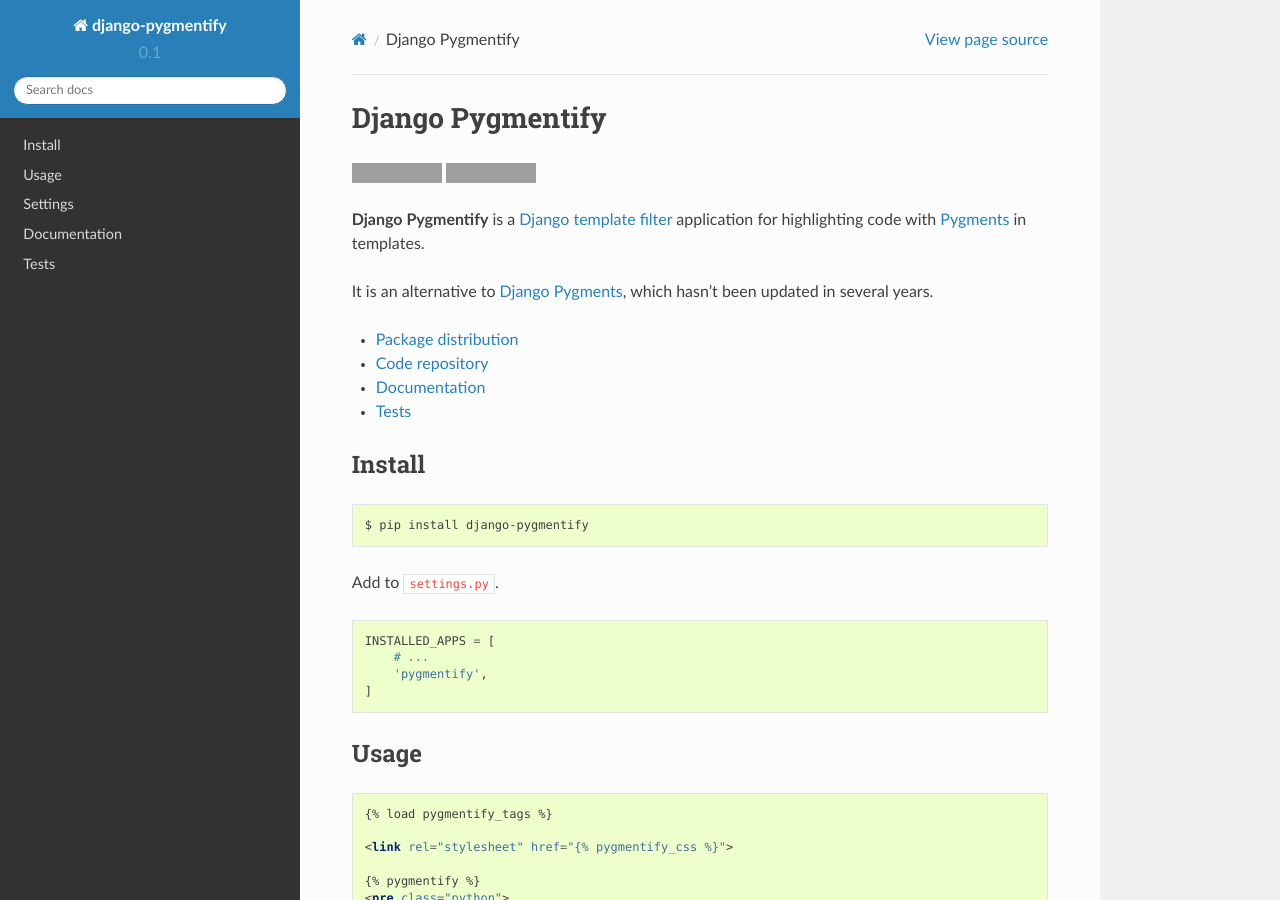
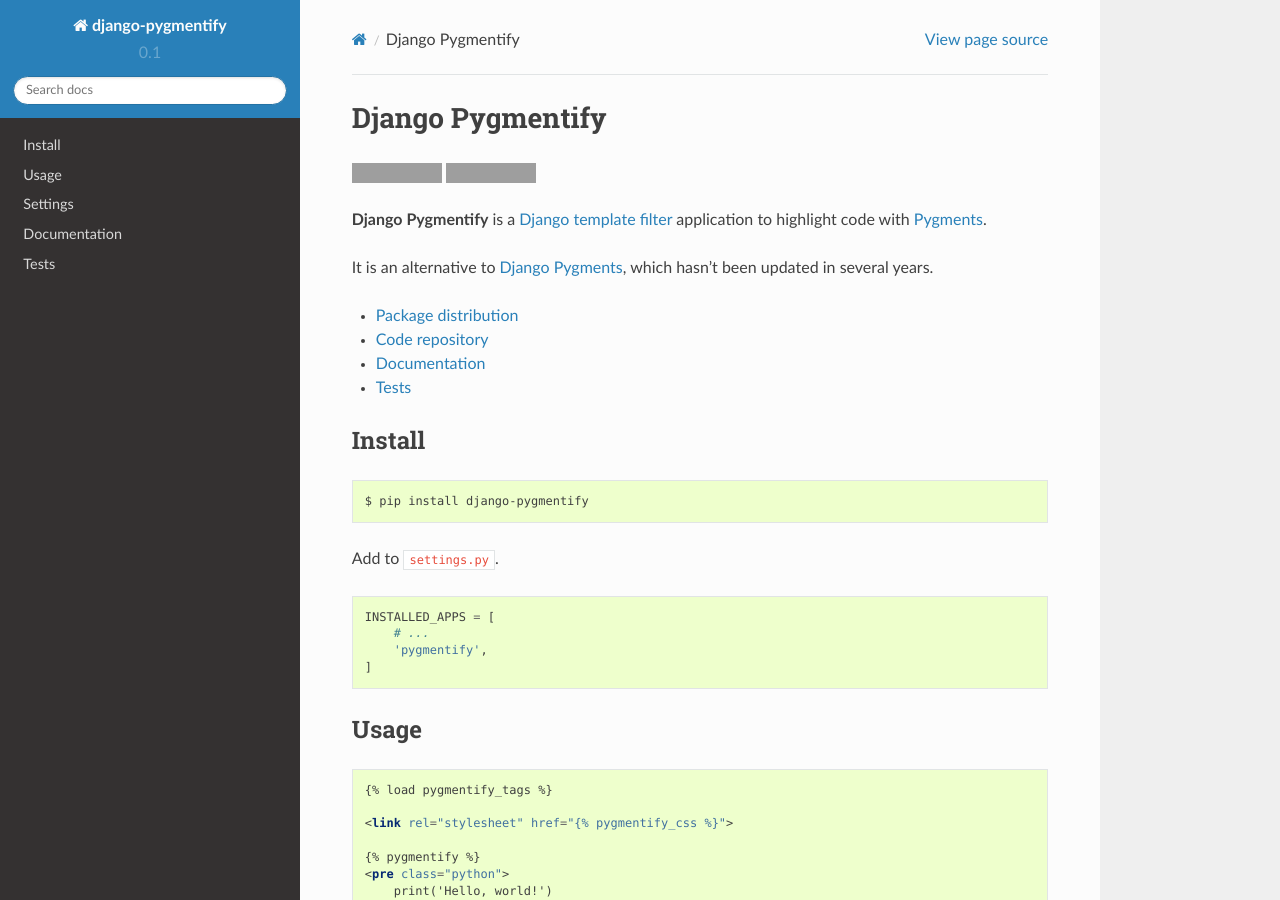
Before and after one commit to richardcornish/django-pygmentify, a Sphinx documentation site: the page built from docs/index.rst, in a window 1280 px wide and 900 px high. Built offline with Sphinx 7.4.7 and the Read the Docs theme 2.0.0, drawn with Linux system fonts in a browser that asks for light colours; grey boxes are pictures that could not be loaded.

Commit message:
Few edits

```diff
--- a/README.rst
+++ b/README.rst
@@ -11,7 +11,7 @@
    https://travis-ci.org/richardcornish/django-pygmentify.svg?branch=master
 .. _Build status: https://travis-ci.org/richardcornish/django-pygmentify
 
-**Django Pygmentify** is a `Django template filter <https://docs.djangoproject.com/en/1.10/howto/custom-template-tags/>`_ application for highlighting code with `Pygments <http://pygments.org/>`_ in templates.
+**Django Pygmentify** is a `Django template filter <https://docs.djangoproject.com/en/1.10/howto/custom-template-tags/>`_ application to highlight code with `Pygments <http://pygments.org/>`_.
 
 It is an alternative to `Django Pygments <https://github.com/od-eon/django-pygments>`_, which hasn't been updated in several years.
 
--- a/docs/index.rst
+++ b/docs/index.rst
@@ -14,7 +14,7 @@
    https://travis-ci.org/richardcornish/django-pygmentify.svg?branch=master
 .. _Build status: https://travis-ci.org/richardcornish/django-pygmentify
 
-**Django Pygmentify** is a `Django template filter <https://docs.djangoproject.com/en/1.10/howto/custom-template-tags/>`_ application for highlighting code with `Pygments <http://pygments.org/>`_ in templates.
+**Django Pygmentify** is a `Django template filter <https://docs.djangoproject.com/en/1.10/howto/custom-template-tags/>`_ application to highlight code with `Pygments <http://pygments.org/>`_.
 
 It is an alternative to `Django Pygments <https://github.com/od-eon/django-pygments>`_, which hasn't been updated in several years.
 
--- a/setup.py
+++ b/setup.py
@@ -6,7 +6,7 @@
 setup(
     name='django-pygmentify',
     version='0.1',
-    description='A Django template filter application for highlighting code with Pygments in templates',
+    description='A Django template filter application to highlight code with Pygments',
     long_description=open(os.path.join(os.path.dirname(__file__), 'README.rst')).read(),
     author='Richard Cornish',
     author_email='rich@richardcornish.com',
```
